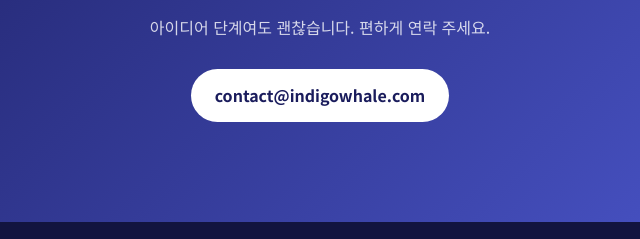
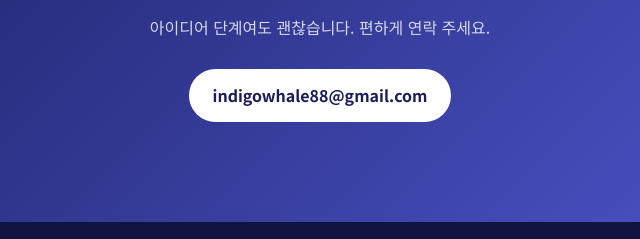
Before and after one commit to indigowhale88/indigowhale88.github.io, a plain HTML site: page index.html in a window 1280 px wide. Shown: the part 2231-2470 px from the top of the page, 320-960 px from the left. Drawn offline with Linux system fonts and the light colour scheme.

Commit message:
Update contact email to indigowhale88@gmail.com
Co-Authored-By: Claude Opus 5.5 <noreply@anthropic.com>

```diff
--- a/index.html
+++ b/index.html
@@ -126,7 +126,7 @@
       <div class="container cta">
         <h2>함께 만들 앱이 있나요?</h2>
         <p>아이디어 단계여도 괜찮습니다. 편하게 연락 주세요.</p>
-        <a href="mailto:contact@indigowhale.com" class="btn btn-light">contact@indigowhale.com</a>
+        <a href="mailto:indigowhale88@gmail.com" class="btn btn-light">indigowhale88@gmail.com</a>
       </div>
     </section>
   </main>
```
